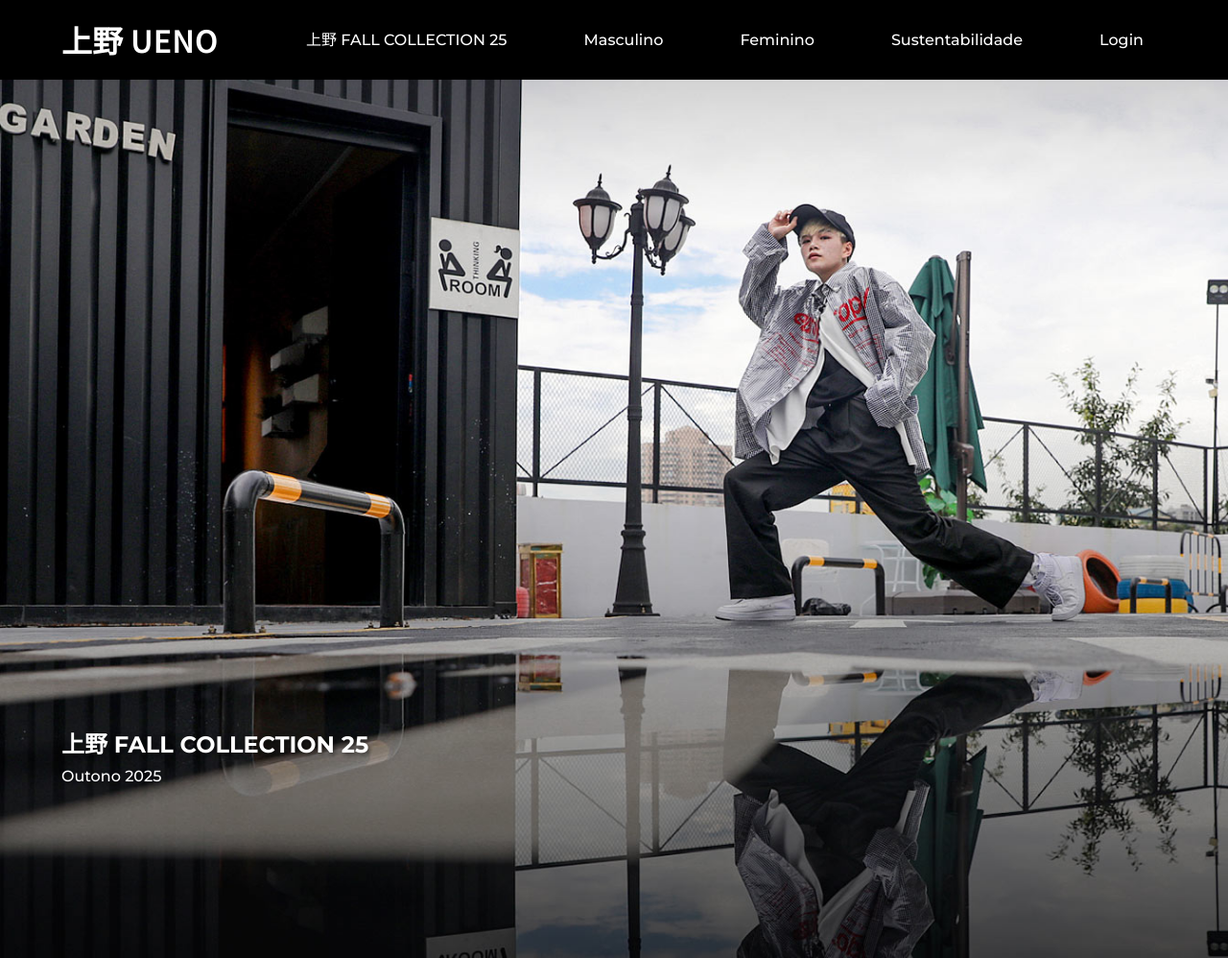
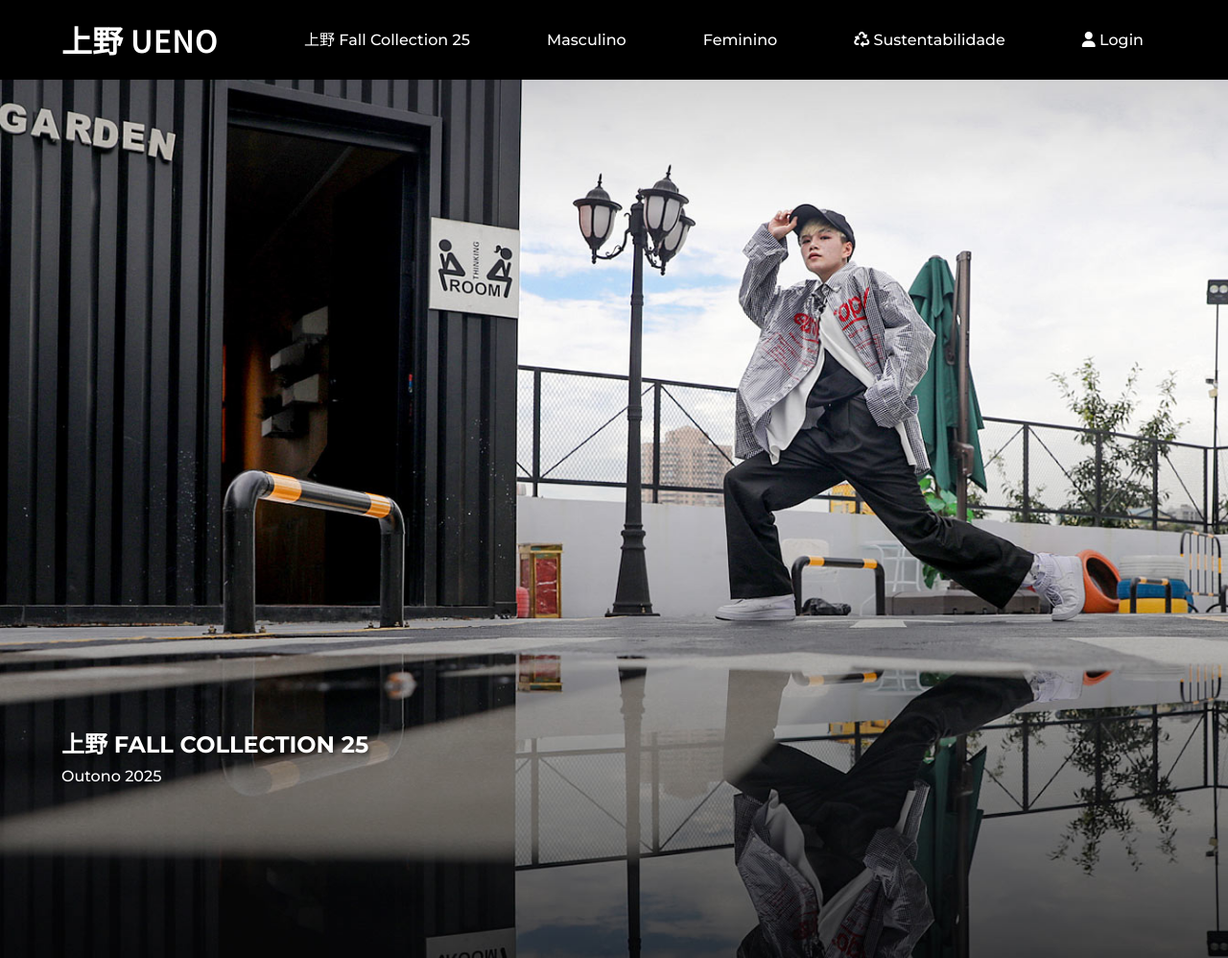
Before and after one commit to SamuelUenoUTFPR/-UENO, a plain HTML site: page index.html in a window 1280 px wide. Shown: the top 998 px of the page at 96% size. Drawn offline with Linux system fonts and the light colour scheme.

Commit message:
Update index.html

```diff
--- a/index.html
+++ b/index.html
@@ -7,6 +7,7 @@
     <title>上野 UENO</title>
     <link href="https://fonts.googleapis.com/css2?family=Noto+Sans+JP:wght@600;700&family=Montserrat:wght@300;500;700&display=swap" rel="stylesheet">
     <link rel="stylesheet" href="style.css">
+    <link rel="stylesheet" href="https://cdnjs.cloudflare.com/ajax/libs/font-awesome/6.4.0/css/all.min.css">
 </head>
 <body>
     <!-- Cabeçalho -->
@@ -16,11 +17,11 @@
                 <span class="latin">UENO</span>
         </div>
         <nav class="nav">
-            <a href="#novidades">上野 FALL COLLECTION 25</a>
+            <a href="#novidades"> 上野 Fall Collection 25</a>
             <a href="#masculino">Masculino</a>
             <a href="#feminino">Feminino</a>
-            <a href="sustentabilidade.html" >Sustentabilidade</a>
-            <a href="login.html" class="btn-login">Login</a>
+            <a href="sustentabilidade.html"><i class="fas fa-recycle"></i> Sustentabilidade</a>
+            <a href="login.html" class="btn-login"><i class="fas fa-user"></i> Login</a>
         </nav>
     </header>
 
```
